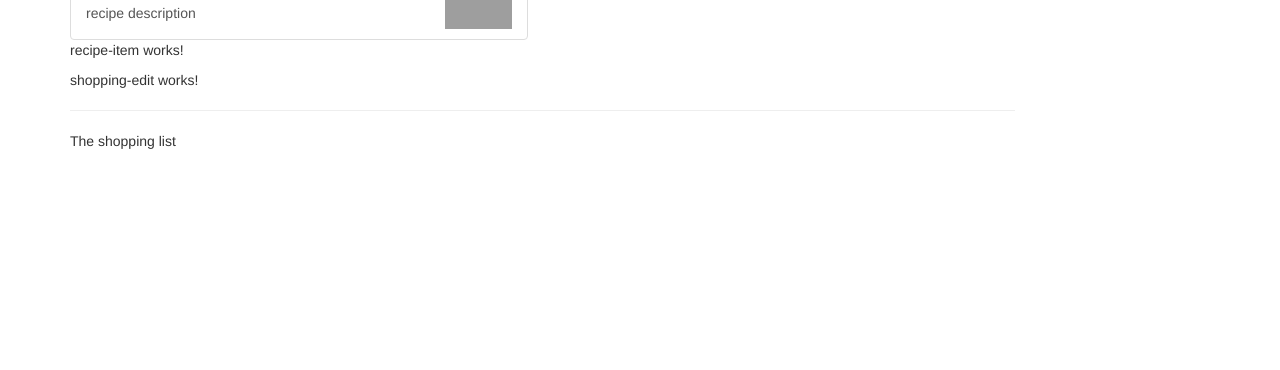
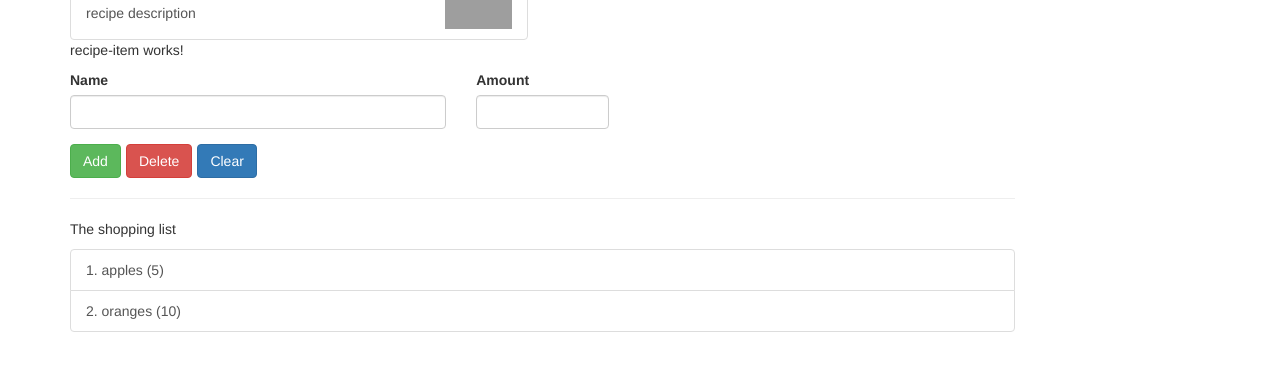
Before and after one commit to tush59/recipeapp, an Angular app: page / in a window 1280 px wide. Shown: the part 250-620 px from the top of the page. Built offline with nearby package versions, Linux system fonts and the light colour scheme; grey boxes are pictures that could not be loaded.

Commit message:
added extra files

```diff
--- /dev/null
+++ b/src/app/shared/ingredients.model.ts
@@ -0,0 +1,5 @@
+export class Ingredient{
+	constructor(public name:string,public amount:number){
+
+	}
+}
--- a/src/app/shopping-list/shopping-edit/shopping-edit.component.html
+++ b/src/app/shopping-list/shopping-edit/shopping-edit.component.html
@@ -1,3 +1,23 @@
-<p>
-  shopping-edit works!
-</p>
+<div class="row">
+	<div class="col-xs-12">
+		<form>
+			<div class="row">
+				<div class="col-sm-5 form-group">
+					<label for="name">						Name </label>
+						<input type="text" name="name" id="name" #name class="form-control"/>
+				</div>
+				<div class="col-sm-2 form-group">
+					<label for="amount"> Amount </label>
+						<input type="number" id="amount" name="amount" #amount class="form-control"/>
+				</div>
+			</div>
+			<div class="row">
+				<div class="col-xs-12 btn-toolbar">
+					<button class="btn btn-success" type="button">Add</button>
+					<button class="btn btn-danger" type="button">Delete</button>
+					<button class="btn btn-primary" type="button">Clear</button>
+				</div>
+			</div>
+		</form>
+	</div>
+</div>
--- a/src/app/shopping-list/shopping-list.component.html
+++ b/src/app/shopping-list/shopping-list.component.html
@@ -3,5 +3,13 @@
 	<app-shopping-edit></app-shopping-edit>
 	<hr/>
 	<p>The shopping list</p>
+	<ul class="list-group">
+		<a href="#" class="list-group-item" style="cursor:pointer" *ngFor="let ingredient of ingredients; let i= index">
+
+		{{i+1}}.	{{ingredient.name}} ({{ingredient.amount}})
+
+
+		</a>
+	</ul>
 </div>
 </div>
--- a/src/app/shopping-list/shopping-list.component.ts
+++ b/src/app/shopping-list/shopping-list.component.ts
@@ -1,12 +1,15 @@
 import { Component, OnInit } from '@angular/core';
-
+import {Ingredient} from '../shared/ingredients.model'
 @Component({
   selector: 'app-shopping-list',
   templateUrl: './shopping-list.component.html',
   styleUrls: ['./shopping-list.component.css']
 })
 export class ShoppingListComponent implements OnInit {
-
+  ingredients:Ingredient[] = [
+  			new Ingredient('apples',5),
+  			new Ingredient('oranges',10),
+  ];
   constructor() { }
 
   ngOnInit() {
```
